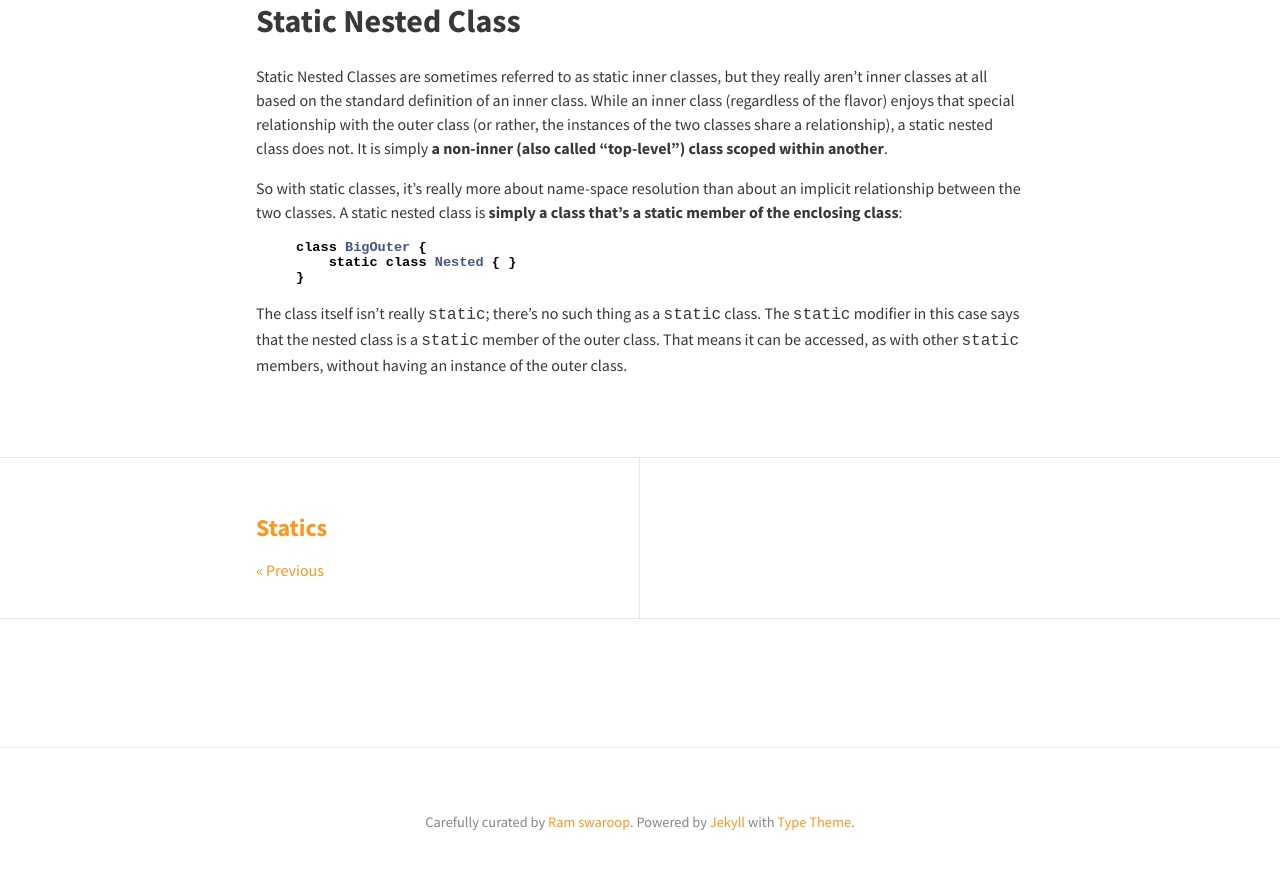
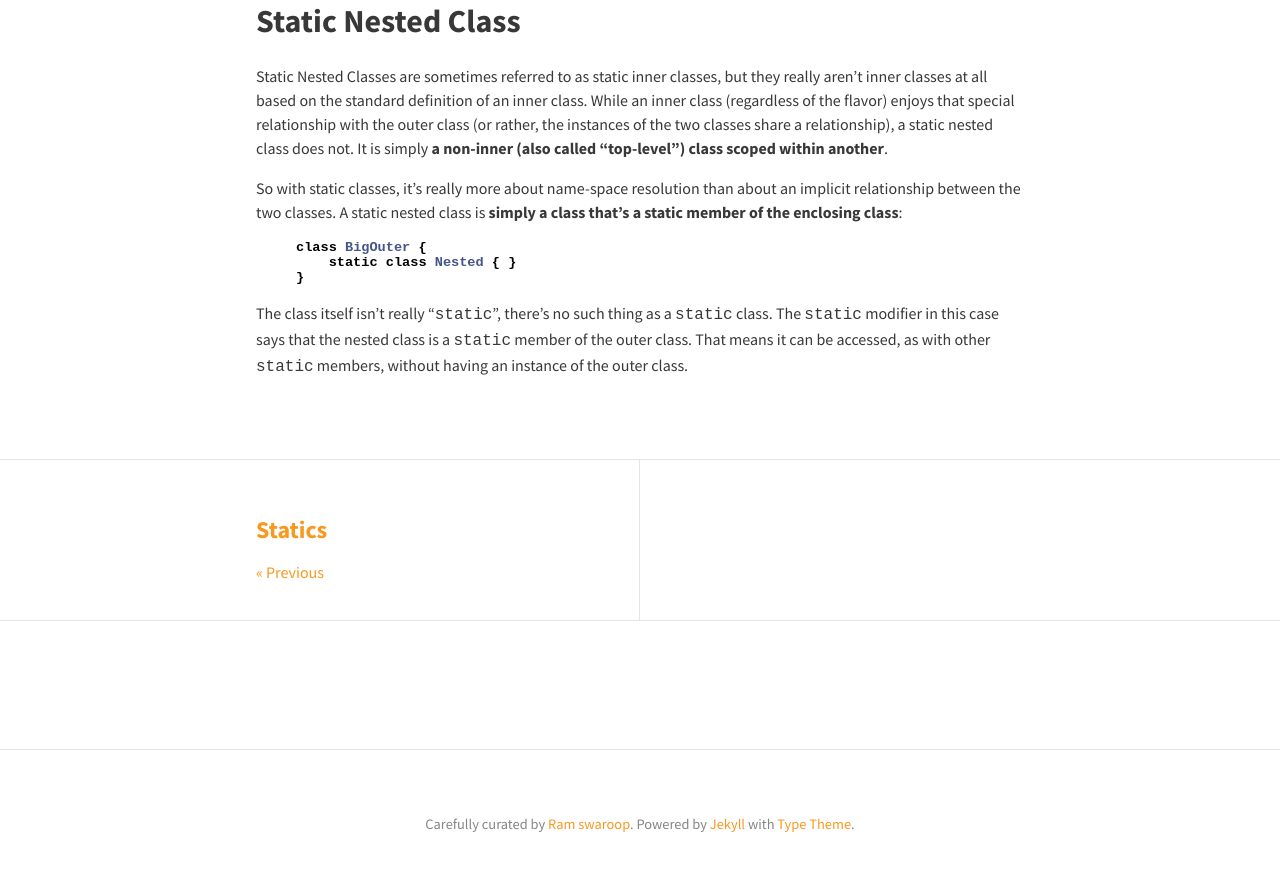
Before and after one commit to rampatra/JavaNotes, a Jekyll site: the page built from _posts/2015-08-20-nested-classes.md, in a window 1280 px wide and 900 px high, scrolled down 7349 px. Shown: the top 871 px of the window. Built offline with Jekyll 4.4.1, drawn with Linux system fonts in a browser that asks for light colours; nearby versions of some CDN libraries; comment, search, counter and statistics services are not loaded.

Commit message:
added content

```diff
--- a/_posts/2015-08-20-nested-classes.md
+++ b/_posts/2015-08-20-nested-classes.md
@@ -395,6 +395,6 @@ class BigOuter {
 }
 {% endhighlight %}
 
-The class itself isn't really `static`; there's no such thing as a `static` class. The `static` modifier in this case says
+The class itself isn't really "`static`", there's no such thing as a `static` class. The `static` modifier in this case says
 that the nested class is a `static` member of the outer class. That means it can be accessed, as with other `static`
 members, without having an instance of the outer class.
```
